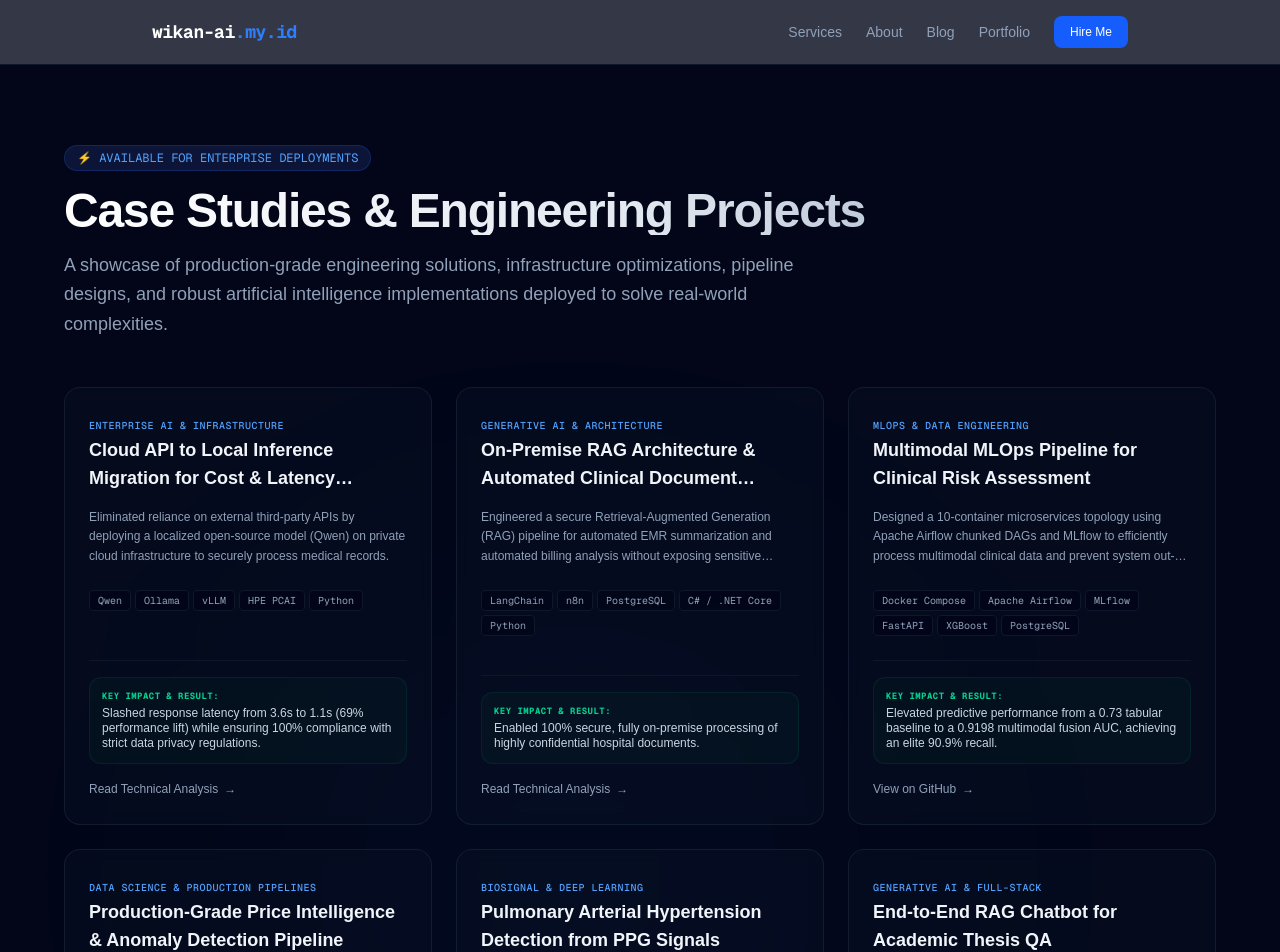
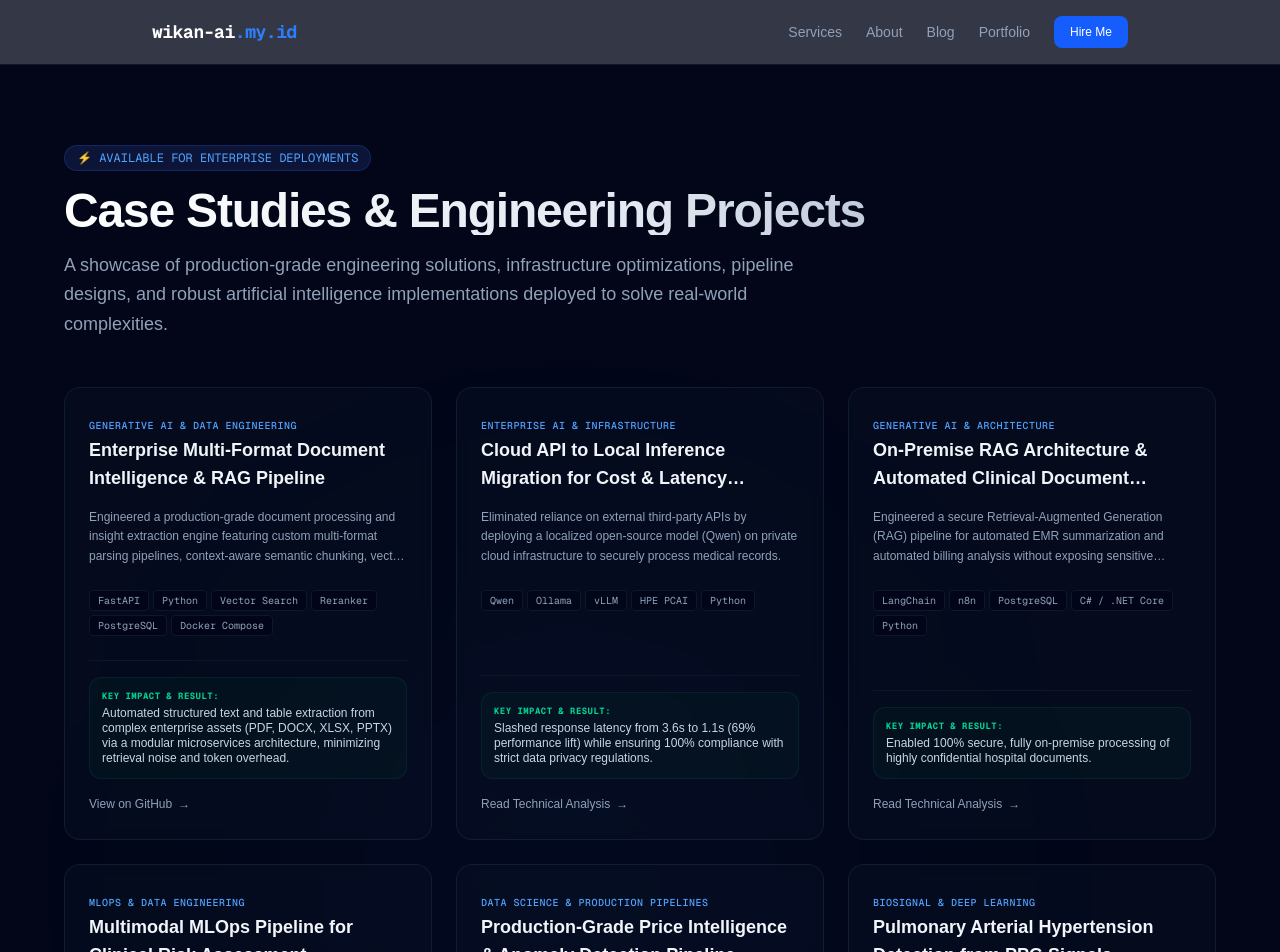
Before and after one commit to wikan1602/portfolio-site, a Next.js app: page /portfolio in a window 1280 px wide. Shown: the top 952 px of the page. Built offline with nearby package versions, Linux system fonts and the light colour scheme.

Commit message:
feat: add new portfolio

```diff
--- a/app/portfolio/page.tsx
+++ b/app/portfolio/page.tsx
@@ -1,6 +1,15 @@
 export default function PortfolioPage() {
   // Production-grade engineering projects mapped from enterprise and biomedical records
   const projects = [
+    {
+    slug: "enterprise-document-intelligence-system",
+    title: "Enterprise Multi-Format Document Intelligence & RAG Pipeline",
+    description: "Engineered a production-grade document processing and insight extraction engine featuring custom multi-format parsing pipelines, context-aware semantic chunking, vector search, and cross-encoder reranking.",
+    category: "Generative AI & Data Engineering",
+    tags: ["FastAPI", "Python", "Vector Search", "Reranker", "PostgreSQL", "Docker Compose"],
+    impact: "Automated structured text and table extraction from complex enterprise assets (PDF, DOCX, XLSX, PPTX) via a modular microservices architecture, minimizing retrieval noise and token overhead.",
+    link: "https://github.com/wikan1602/document-intelligence-system"
+  },
     {
       slug: "cloud-api-to-local-inference",
       title: "Cloud API to Local Inference Migration for Cost & Latency Optimization",
```
